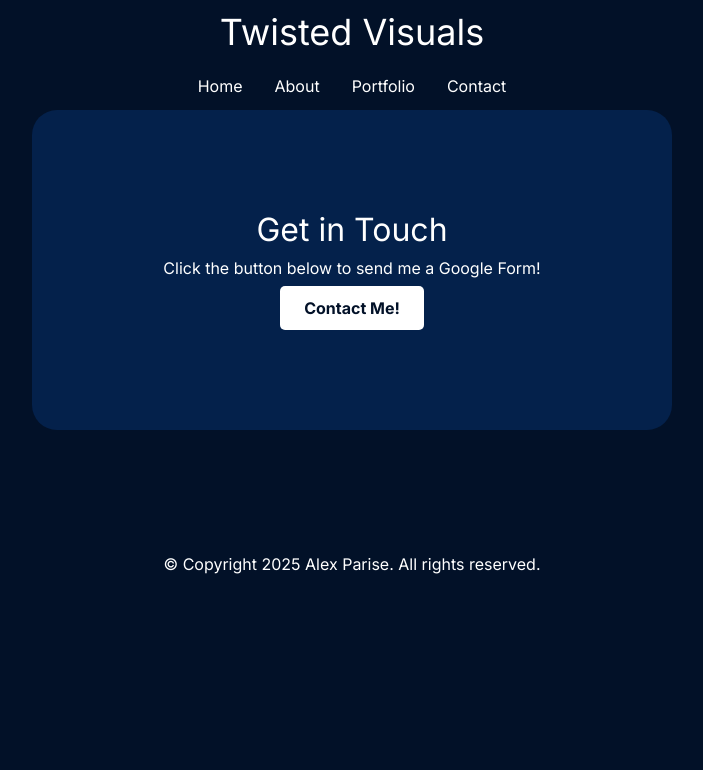
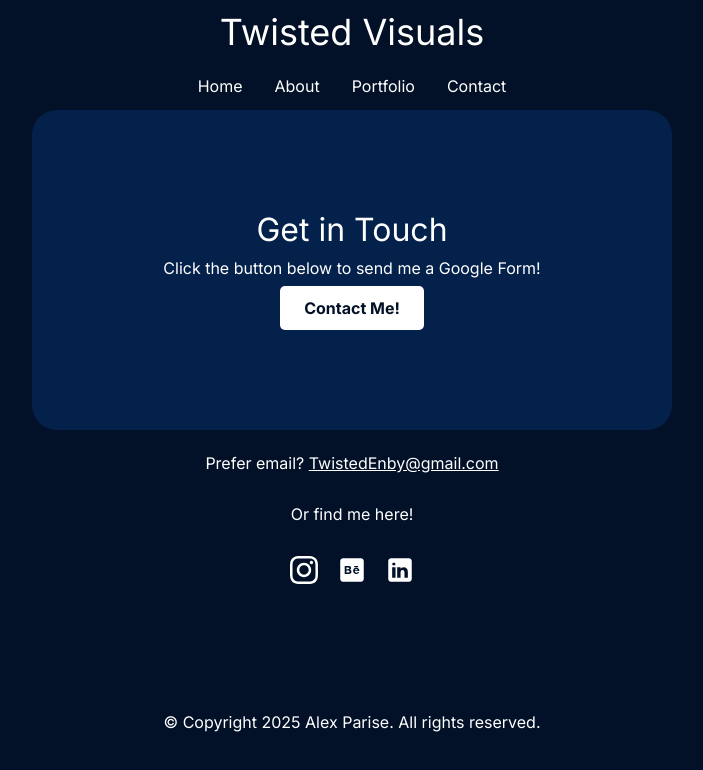
Before and after one commit to TwistedEnby/TwistedEnby.github.io, a plain HTML site: page contact.html in a window 1280 px wide. Shown: the whole page, without its empty margins (288-991 px from the left). Drawn offline with Linux system fonts and the light colour scheme; a web font is replaced by a local one.

Commit message:
added links to external social websites

```diff
--- a/contact.html
+++ b/contact.html
@@ -2,6 +2,7 @@
 <html lang="en">
 
     <head>
+
         <meta charset="UTF-8">
         <meta name="viewport" content="width=device-width, initial-scale=1.0">
 
@@ -14,9 +15,13 @@
         <link href="styles/main.css" rel="stylesheet">
 
         <title>Alex Parise - Contact</title>
+
     </head>
+
     <body>
+
         <div class="container">
+
                 <header>
                     <h1>Twisted Visuals</h1>
                 </header>
@@ -30,15 +35,42 @@
                     </ul>
                 </nav>
 
+            <section class="contact-container">
                 <section class="contact-section">
                     <h3>Get in Touch</h3>
                     <p>Click the button below to send me a Google Form!</p>
                     <a href="https://forms.gle/wwHcf2h7iuetu2VE6" target="_blank" class="contact-form-button">Contact Me!</a>
                 </section>
 
-                <footer>
-                    <p>&copy; Copyright 2025 Alex Parise. All rights reserved.</p>
-                </footer>
+                <p class="alt-contact"> Prefer email? <a href="mailto:TwistedEnby@gmail.com">TwistedEnby@gmail.com</a></p>
+
+                <p>Or find me here!</p>
+
+                <div class="icons-contact">
+                    <div class="icons-item-contact">
+                        <a href="https://www.instagram.com/twistedvisuals.svg" target="_blank" aria-label="Instagram">
+                            <img src="images/instagram-icon.svg" alt="Instagram Icon" class="instagram-icon">
+                        </a>
+                    </div>
+                    <div class="icons-item-contact">
+                        <a href="https://www.behance.net/TwistedEnby" target="_blank" aria-label="Behance">
+                            <img src="images/behance-icon.svg" alt="Behance Icon" class="behance-icon">
+                        </a>
+                    </div>
+                    <div class="icons-item-contact">
+                        <a href="https://www.linkedin.com/in/alex-parise/" target="_blank" aria-label="LinkedIn">
+                            <img src="images/linkedin-icon.svg" alt="LinkedIn Icon" class="linkedin-icon">
+                        </a>
+                    </div>
+                </div>
+            </section>
+
+            <footer>
+                <p>&copy; Copyright 2025 Alex Parise. All rights reserved.</p>
+            </footer>
+
         </div>
+
     </body>
+
 </html>
--- a/styles/main.css
+++ b/styles/main.css
@@ -48,7 +48,7 @@ p
     padding-bottom: 8px;
 }
 
-/* page container */
+/* all pages container */
 
 .container
 {
@@ -179,19 +179,17 @@ main
 
 /* about me page */
 
-a[href^="mailto:"]
+/* contact page */
+
+.contact-container
 {
-    font-family: 'Inter', sans-serif;
-    color: #fff;
+display: flex;
+flex-direction: column;
+align-items: center;
+gap: 24px;
+color: #fff;
+width: 100%;
 }
-
-a[href^="mailto:"]:hover
-{
-    text-decoration: none;
-    color: #021128;
-}
-
-/* contact page */
 
 .contact-section
 {
@@ -227,6 +225,37 @@ a[href^="mailto:"]:hover
     color: #fff;
 }
 
+a[href^="mailto:"]
+{
+    font-family: 'Inter', sans-serif;
+    color: #fff;
+}
+
+a[href^="mailto:"]:hover
+{
+    text-decoration: none;
+    color: #04214b;
+}
+
+.icons-contact
+{
+    display: flex;
+    gap: 20px;
+}
+
+.icons-contact img
+{
+    width: 28px;
+    height: 28px;
+    transition: transform 0.2s ease, opacity 0.2s ease;
+}
+
+.icons-contact img:hover
+{
+    transform: scale(1.1);
+    opacity: 0.8;
+}
+
 /* footer */
 
 footer
```
Also changed, not shown: about.html (+8 -0 lines), index.html (+7 -0 lines), portfolio.html (+8 -0 lines), images/behance-icon.svg (added), images/instagram-icon.svg (added), images/linkedin-icon.svg (added).
